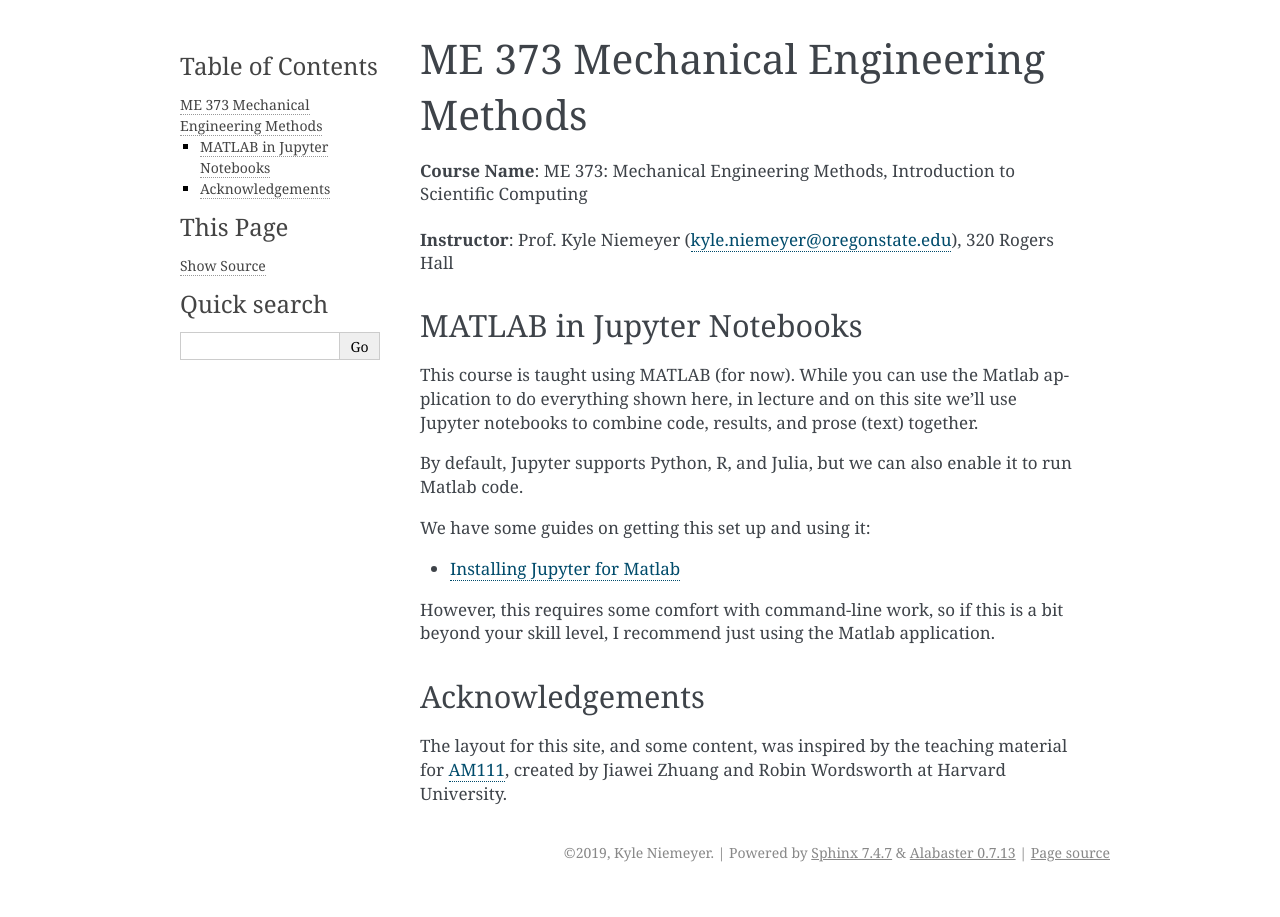
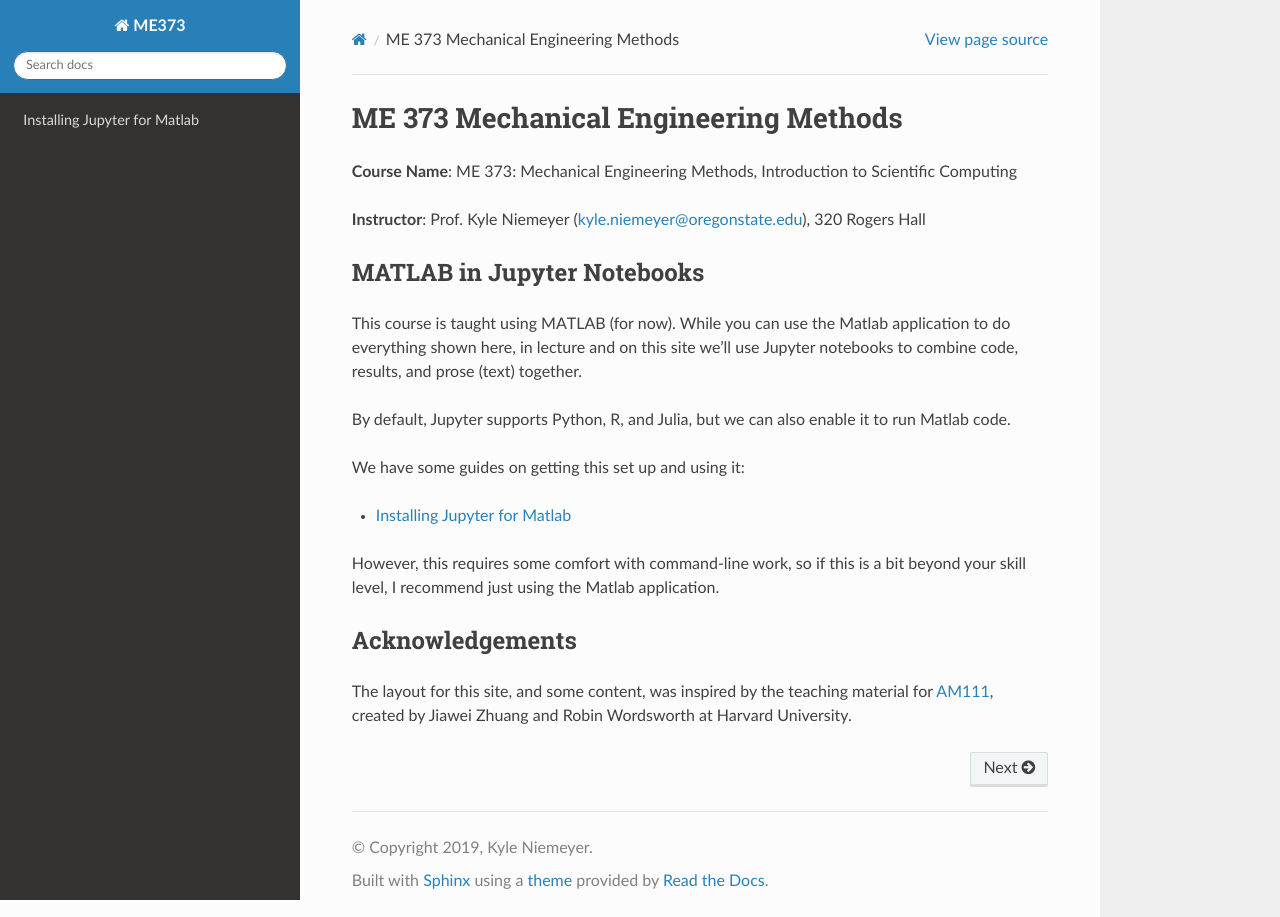
Before and after one commit to kyleniemeyer/ME373, a Sphinx documentation site: the page built from docs/index.rst, in a window 1280 px wide. Built offline with Sphinx 7.4.7 and the Read the Docs theme 2.0.0, drawn with Linux system fonts in a browser that asks for light colours.

Commit message:
adds RTD theme and CC license

```diff
--- a/docs/conf.py
+++ b/docs/conf.py
@@ -65,7 +65,7 @@
 # The theme to use for HTML and HTML Help pages.  See the documentation for
 # a list of builtin themes.
 #
-#html_theme = 'sphinx_rtd_theme'
+html_theme = 'sphinx_rtd_theme'
 
 # Theme options are theme-specific and customize the look and feel of a theme
 # further.  For a list of options available for each theme, see the
```
Also changed, not shown: README.md (+5 -0 lines), 1 other file.
